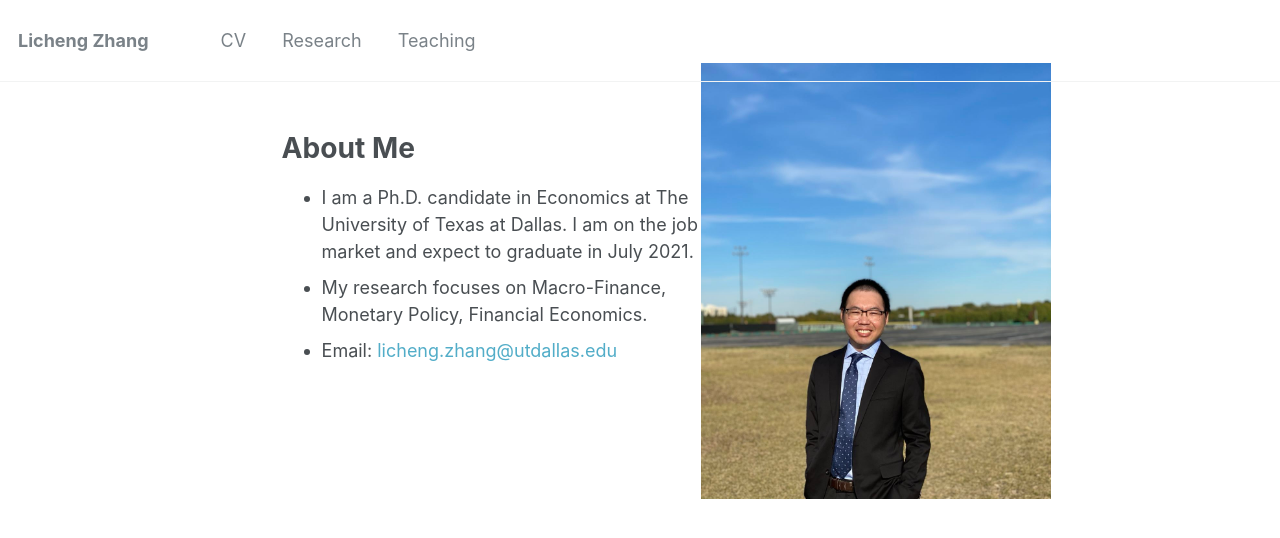
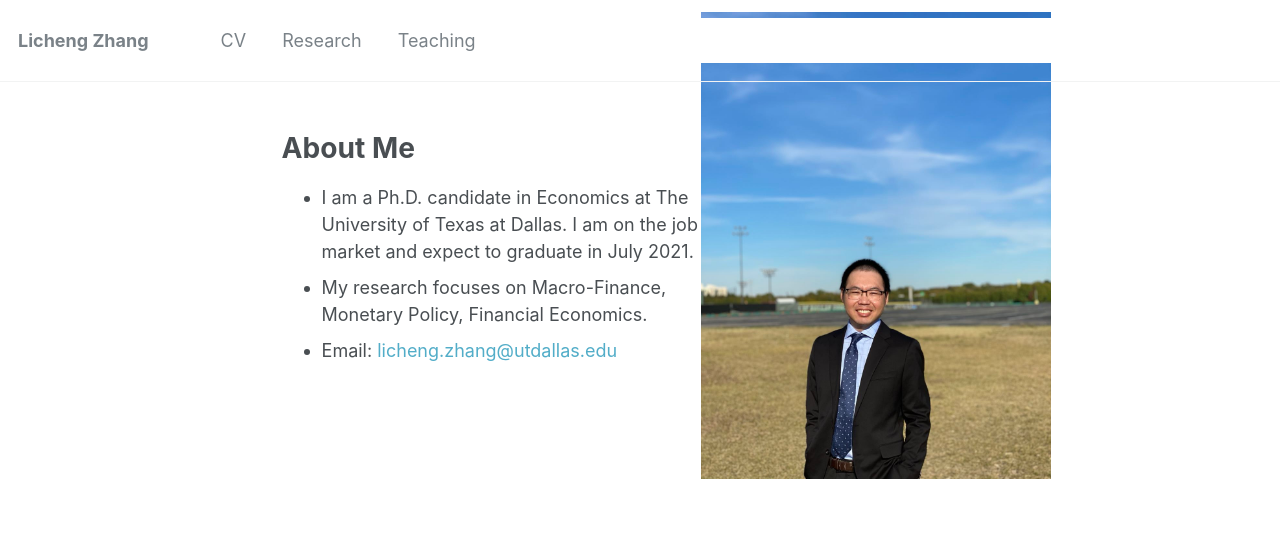
Before and after one commit to lichengzh/lichengzh.github.io, a Jekyll site: the page built from _pages/about.md, in a window 1280 px wide. Shown: the top 538 px of the page. Built offline with Jekyll 4.4.1, drawn with Linux system fonts in a browser that asks for light colours.

Commit message:
Update about.md

```diff
--- a/_pages/about.md
+++ b/_pages/about.md
@@ -8,7 +8,7 @@ redirect_from:
   - /about.html
 ---
 
-<div style= "float:right;position: relative; top: -100px;">
+<div style= "float:right;position: relative; top: -120px;">
   <img src="https://lichengzh.github.io/files/IMG_3759.JPG?raw=true" alt="Photo" style="width: 350px;"/>
 </div>
 
```
